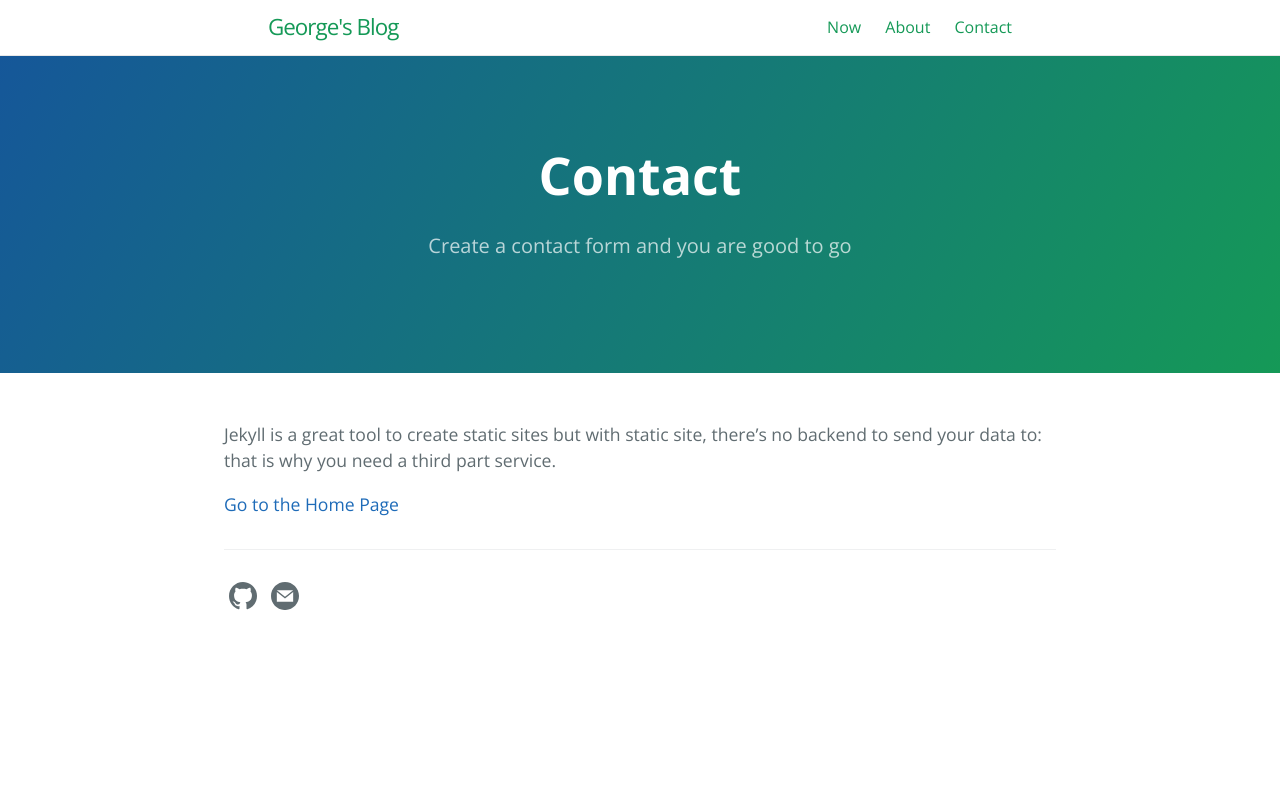
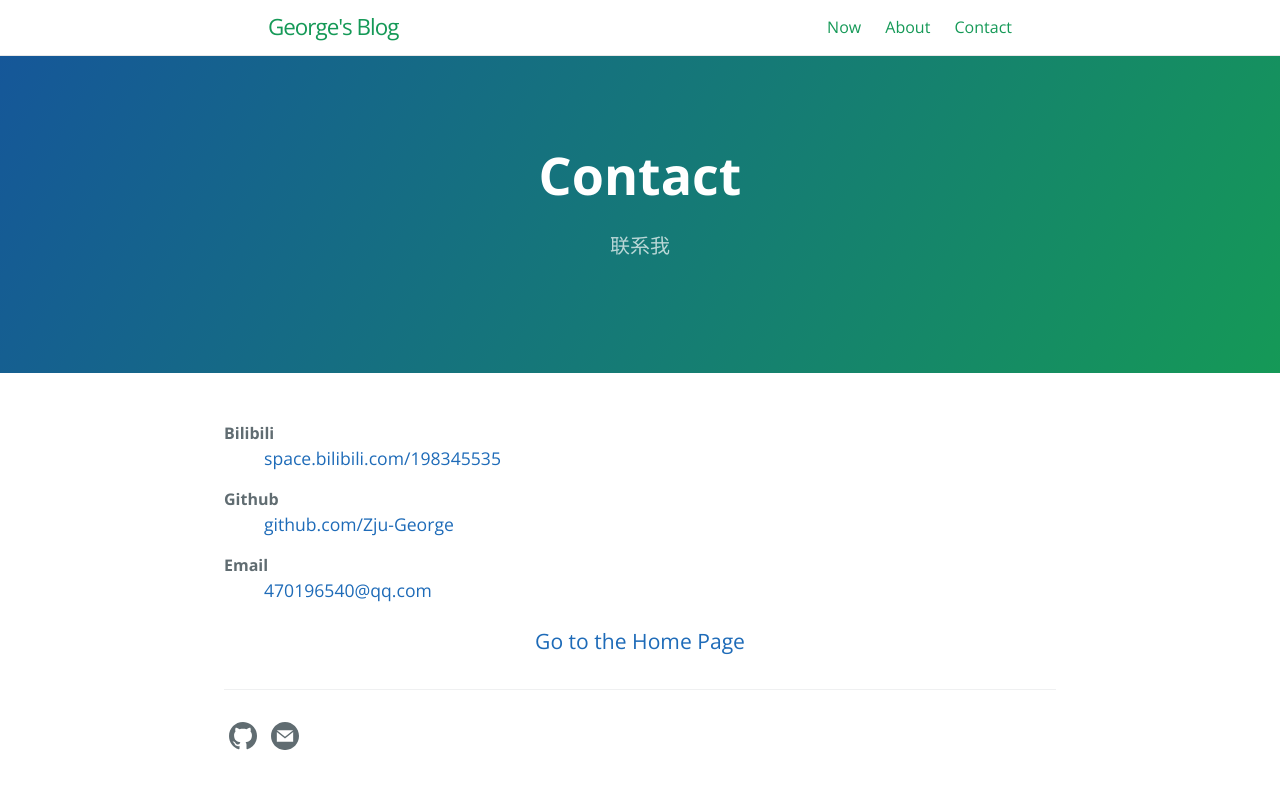
Before and after one commit to Zju-George/-.github.io, a Jekyll site: the page built from contact.md, in a window 1280 px wide. Shown: the top 789 px of the page. Built offline with Jekyll 4.4.1, drawn with Linux system fonts in a browser that asks for light colours.

```diff
--- a/contact.md
+++ b/contact.md
@@ -1,11 +1,19 @@
 ---
 layout: page
 title: Contact
-tagline: Create a contact form and you are good to go
+tagline: 联系我
 ref: contact
 order: 1
 ---
 
-Jekyll is a great tool to create static sites but with static site, there's no backend to send your data to: that is why you need a third part service.
+<dl>
+<dt>Bilibili</dt>
+<dd><a href="https://space.bilibili.com/198345535">space.bilibili.com/198345535</a></dd>
+<dt>Github</dt>
+<dd><a href="https://github.com/Zju-George">github.com/Zju-George</a></dd>
+<dt>Email</dt>
+<dd><a href = "mailto: 470196540@qq.com">470196540@qq.com</a></dd>
+</dl>
 
 [Go to the Home Page]({{ '/' | absolute_url }})
+{: style="color:gray; font-size: 120%; text-align: center;"}
```
Also changed, not shown: _posts/2020-04-07-adaptive-subdivide.md (+0 -13 lines), _posts/2020-04-18-Statistical Shape Modeling.md (+2 -0 lines), about.md (+3 -5 lines), now.md (+3 -2 lines).
